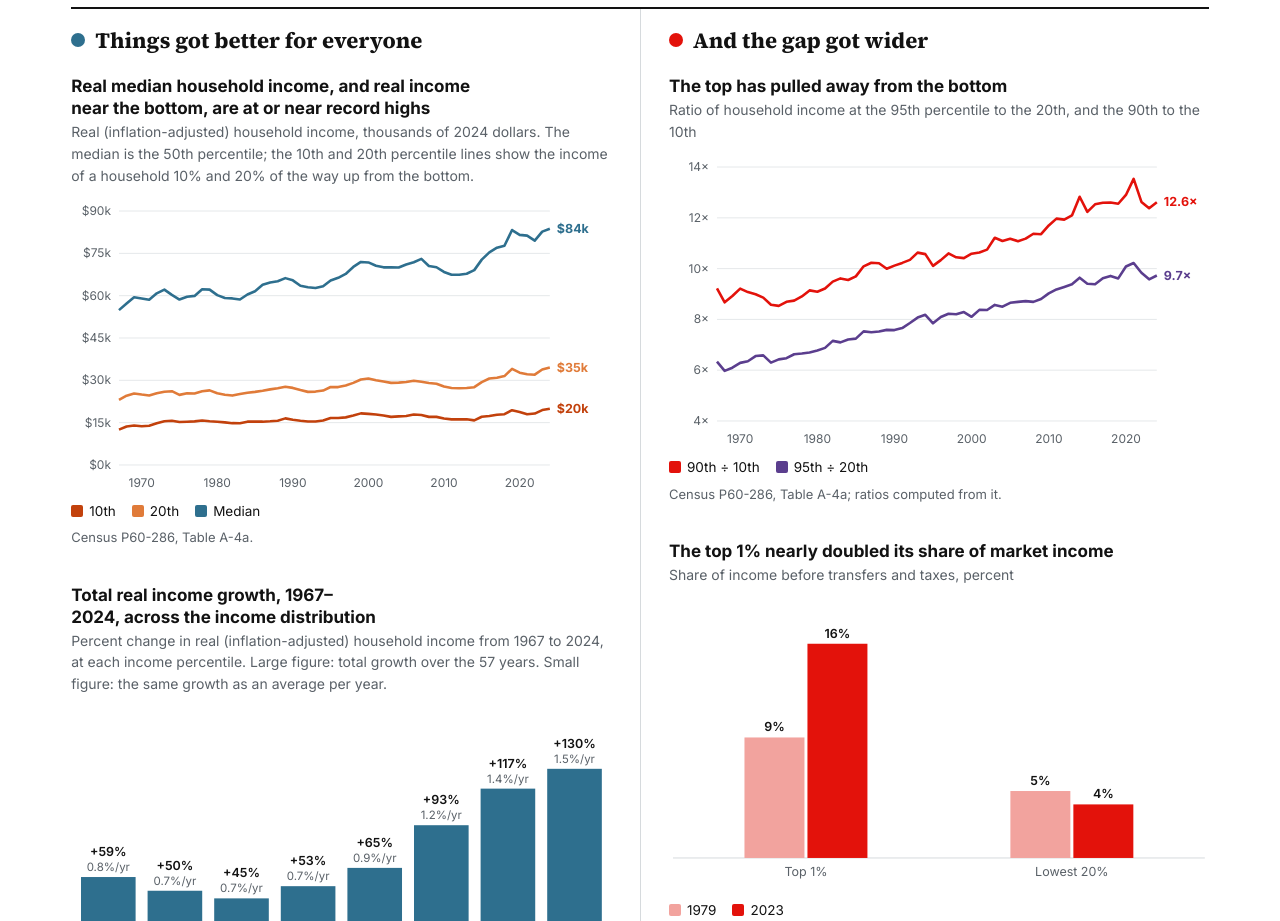
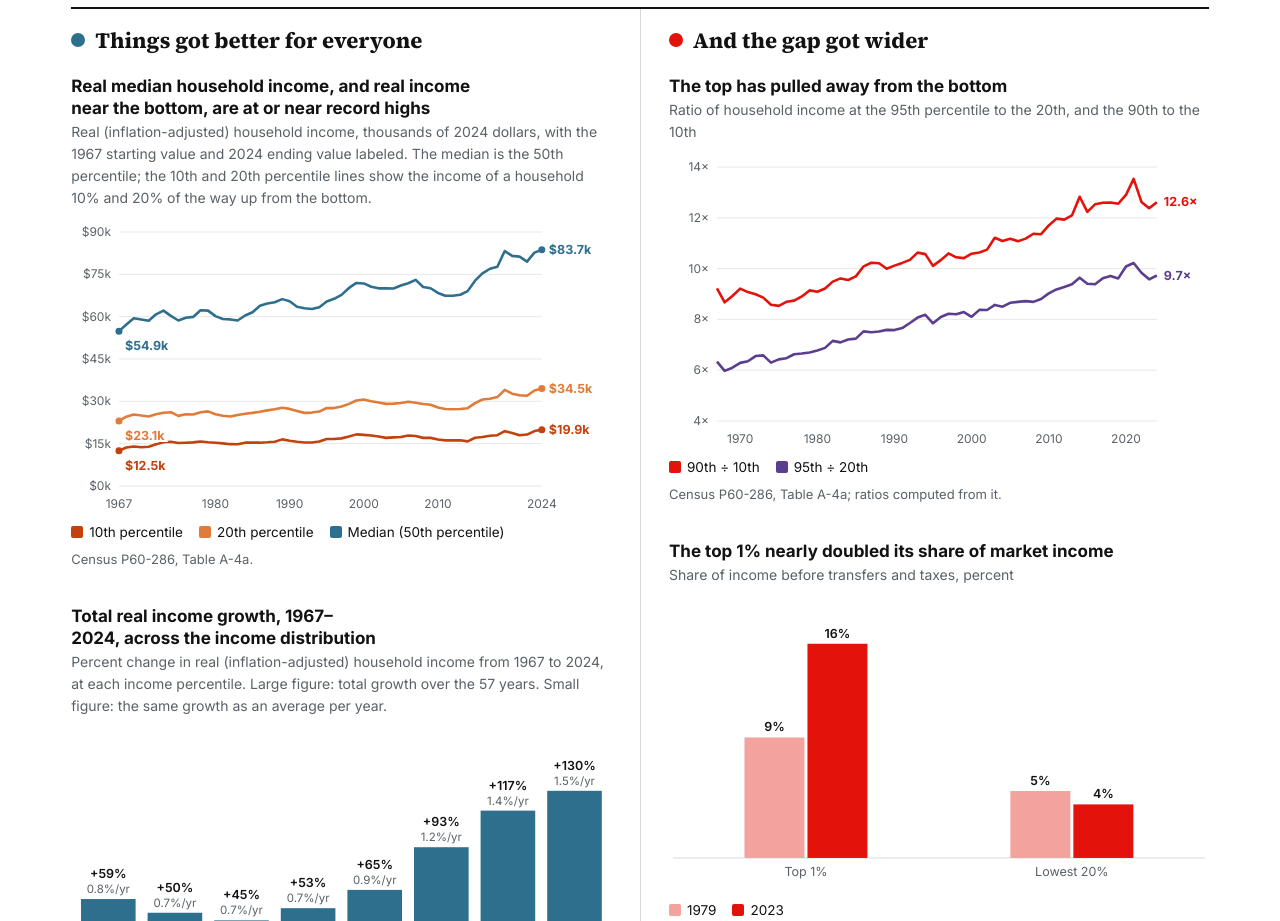
Before and after one commit to wrigh1ca-code/income-inequality, a plain HTML site: page index.html in a window 1280 px wide. Shown: the part 1000-1921 px from the top of the page. Drawn offline with Linux system fonts and the light colour scheme.

Commit message:
Label 1967 starting values on income chart
Co-Authored-By: Claude Opus 5.5 <noreply@anthropic.com>
Claude-Session: https://claude.ai/code/session_01WUYX1dRpj9yQpXtvikR8fq

```diff
--- a/index.html
+++ b/index.html
@@ -121,7 +121,7 @@ html{scroll-padding-top:60px;scroll-behavior:smooth}
 <p class="measures"><b>Captures:</b> what the economy pays households before government. <b>Misses:</b> taxes, transfers, health benefits, household size.</p>
 <div class="spread">
 <div class="col better"><div class="colhead">Things got better for everyone</div>
-<figure><figcaption>Real median household income, and real income near the bottom, are at or near record highs</figcaption><div class="sub">Real (inflation-adjusted) household income, thousands of 2024 dollars. The median is the 50th percentile; the 10th and 20th percentile lines show the income of a household 10% and 20% of the way up from the bottom.</div><div class="fig" id="m1"></div><div class="legend" id="m1-lg"></div><p class="src">Census P60-286, Table A-4a.</p></figure>
+<figure><figcaption>Real median household income, and real income near the bottom, are at or near record highs</figcaption><div class="sub">Real (inflation-adjusted) household income, thousands of 2024 dollars, with the 1967 starting value and 2024 ending value labeled. The median is the 50th percentile; the 10th and 20th percentile lines show the income of a household 10% and 20% of the way up from the bottom.</div><div class="fig" id="m1"></div><div class="legend" id="m1-lg"></div><p class="src">Census P60-286, Table A-4a.</p></figure>
 <figure><figcaption>Total real income growth, 1967–2024, across the income distribution</figcaption><div class="sub">Percent change in real (inflation-adjusted) household income from 1967 to 2024, at each income percentile. Large figure: total growth over the 57 years. Small figure: the same growth as an average per year.</div><div class="fig" id="m2"></div><div class="axt">Income percentile — 10th is near the bottom, 50th is the median, 95th is near the top</div><p class="src">Census P60-286, Table A-4a.</p></figure>
 </div>
 <div class="col wider"><div class="colhead">And the gap got wider</div>
@@ -247,6 +247,8 @@ function lines(id,o){
       if(o.area)h+=`<polygon points="${X(se.pts[0][0])},${t+ph} ${p} ${X(se.pts.at(-1)[0])},${t+ph}" fill="${css(se.c)}" opacity=".12"/>`;
       h+=`<polyline points="${p}" fill="none" stroke="${css(se.c)}" stroke-width="2.6" stroke-linejoin="round"/>`;
       if(se.end){const [lx,ly]=se.pts.at(-1);labs.push({y:Y(ly),x:X(lx),n:se.end,c:css(se.c)});}
+      if(se.start){const [sx,sy]=se.pts[0];h+=`<circle cx="${X(sx)}" cy="${Y(sy)}" r="3.5" fill="${css(se.c)}"/><text x="${X(sx)+6}" y="${Y(sy)+19}" font-size="12.5" font-weight="700" fill="${css(se.c)}" stroke="${css('--bg')}" stroke-width="4" paint-order="stroke">${esc(se.start)}</text>`;}
+      if(se.end&&o.endDot){const [lx,ly]=se.pts.at(-1);h+=`<circle cx="${X(lx)}" cy="${Y(ly)}" r="3.5" fill="${css(se.c)}"/>`;}
     });
     if(!narrow){labs.sort((a,b)=>a.y-b.y);for(let i=1;i<labs.length;i++)if(labs[i].y-labs[i-1].y<15)labs[i].y=labs[i-1].y+15;
       labs.forEach(a=>{h+=`<text x="${a.x+7}" y="${a.y+4}" font-size="12.5" font-weight="700" fill="${a.c}">${esc(a.n)}</text>`;});}
@@ -272,8 +274,9 @@ const k=v=>'$'+Math.round(v/1000)+'k';
 const xt=[1970,1980,1990,2000,2010,2020];
 
 /* 1 Market income */
-lines('m1',{x0:1967,x1:2024,y0:0,y1:90,yt:[0,15,30,45,60,75,90],yf:v=>'$'+v+'k',xt,endW:62,
-  series:[[1,'10th','--c1'],[2,'20th','--c2'],[4,'Median','--slate']].map(([i,n,c])=>({name:n,c,end:k(last[i]),pts:C.map(r=>[r[0],r[i]/1000])})),label:'Income at 10th, 20th and 50th percentiles'});
+const k1=v=>'$'+(v/1000).toFixed(1)+'k';
+lines('m1',{x0:1967,x1:2024,y0:0,y1:90,yt:[0,15,30,45,60,75,90],yf:v=>'$'+v+'k',xt:[1967,1980,1990,2000,2010,2024],endW:70,endDot:true,
+  series:[[1,'10th percentile','--c1'],[2,'20th percentile','--c2'],[4,'Median (50th percentile)','--slate']].map(([i,n,c])=>({name:n,c,start:k1(first[i]),end:k1(last[i]),pts:C.map(r=>[r[0],r[i]/1000])})),label:'Income at 10th, 20th and 50th percentiles'});
 const yrsN=last[0]-first[0],cg={};pn.forEach((_,i)=>{const g=Math.round((last[i+1]/first[i+1]-1)*100);cg[g]=((Math.pow(last[i+1]/first[i+1],1/yrsN)-1)*100).toFixed(1);});
 bars('m2',{vl2:true,cats:pn.map(p=>p+' pct.'),short:pn,series:[{name:'Growth',c:'--slate',vals:pn.map((_,i)=>Math.round((last[i+1]/first[i+1]-1)*100))}],fmt:v=>'+'+v+'%|'+cg[v]+'%/yr',label:'Real income growth by percentile, total and per year'});
 lines('m3',{x0:1967,x1:2024,y0:4,y1:14,yt:[4,6,8,10,12,14],yf:v=>v+'×',xt,endW:52,
```
